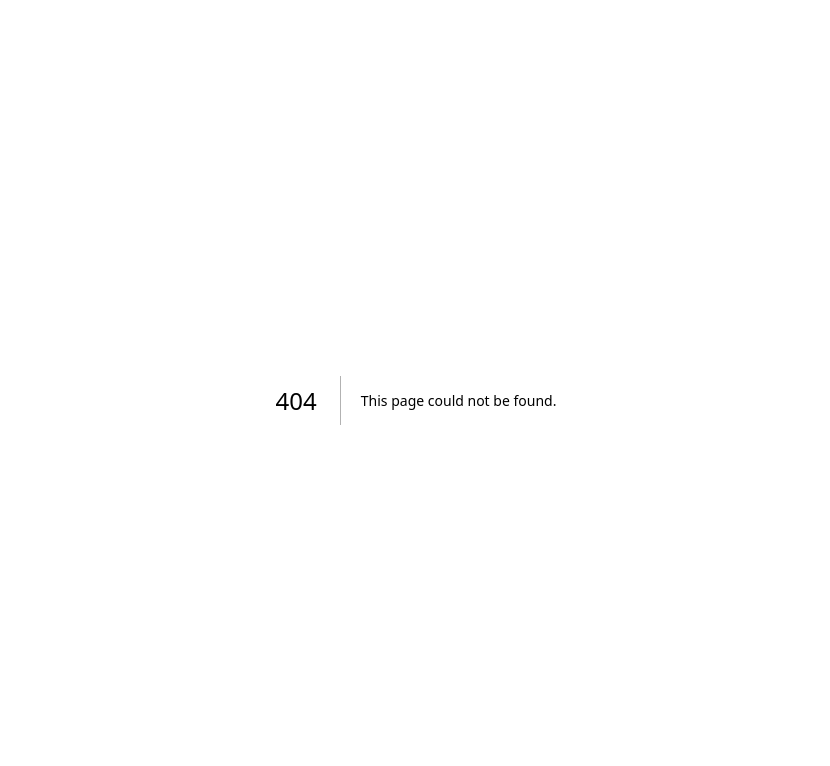
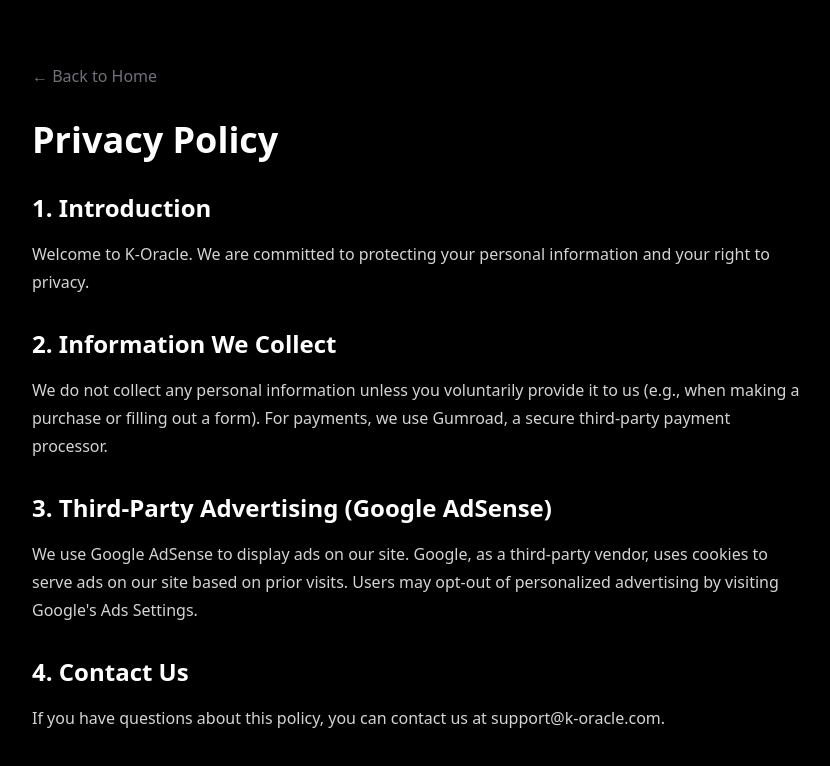
Before and after one commit to cwjung77-glitch/K-oracle, a Next.js app: page /privacy in a window 1280 px wide. Before the commit this address had no page. Shown: the top 766 px of the page, without its empty margins (224-1054 px from the left). Built offline with nearby package versions, Linux system fonts and the light colour scheme.

Commit message:
feat: add Privacy Policy, Terms, and Contact pages for AdSense approval

```diff
--- /dev/null
+++ b/src/app/contact/page.js
@@ -0,0 +1,23 @@
+import React from 'react';
+import Link from 'next/link';
+
+export const metadata = { title: 'Contact Us' };
+
+export default function ContactUsPage() {
+  return (
+    <div className="min-h-screen bg-black text-zinc-300 font-sans p-8 md:p-16">
+      <div className="max-w-3xl mx-auto">
+        <Link href="/" className="text-zinc-500 hover:text-white mb-8 inline-block transition-colors">&larr; Back to Home</Link>
+        <h1 className="text-4xl font-black text-white mb-8">Contact Us</h1>
+        <div className="prose prose-invert prose-zinc max-w-none">
+
+  <h2 className="text-2xl font-bold text-white mt-8 mb-4">Get in Touch</h2>
+  <p className="mb-4">If you have any questions, business inquiries, or feedback regarding your premium reports, please contact our support team.</p>
+  <p className="mb-4"><strong>Email:</strong> support@k-oracle.com</p>
+  <p className="mb-4">We aim to respond to all inquiries within 24-48 hours.</p>
+
+        </div>
+      </div>
+    </div>
+  );
+}
--- /dev/null
+++ b/src/app/privacy/page.js
@@ -0,0 +1,27 @@
+import React from 'react';
+import Link from 'next/link';
+
+export const metadata = { title: 'Privacy Policy' };
+
+export default function PrivacyPolicyPage() {
+  return (
+    <div className="min-h-screen bg-black text-zinc-300 font-sans p-8 md:p-16">
+      <div className="max-w-3xl mx-auto">
+        <Link href="/" className="text-zinc-500 hover:text-white mb-8 inline-block transition-colors">&larr; Back to Home</Link>
+        <h1 className="text-4xl font-black text-white mb-8">Privacy Policy</h1>
+        <div className="prose prose-invert prose-zinc max-w-none">
+
+  <h2 className="text-2xl font-bold text-white mt-8 mb-4">1. Introduction</h2>
+  <p className="mb-4">Welcome to K-Oracle. We are committed to protecting your personal information and your right to privacy.</p>
+  <h2 className="text-2xl font-bold text-white mt-8 mb-4">2. Information We Collect</h2>
+  <p className="mb-4">We do not collect any personal information unless you voluntarily provide it to us (e.g., when making a purchase or filling out a form). For payments, we use Gumroad, a secure third-party payment processor.</p>
+  <h2 className="text-2xl font-bold text-white mt-8 mb-4">3. Third-Party Advertising (Google AdSense)</h2>
+  <p className="mb-4">We use Google AdSense to display ads on our site. Google, as a third-party vendor, uses cookies to serve ads on our site based on prior visits. Users may opt-out of personalized advertising by visiting Google's Ads Settings.</p>
+  <h2 className="text-2xl font-bold text-white mt-8 mb-4">4. Contact Us</h2>
+  <p className="mb-4">If you have questions about this policy, you can contact us at support@k-oracle.com.</p>
+
+        </div>
+      </div>
+    </div>
+  );
+}
--- /dev/null
+++ b/src/app/terms/page.js
@@ -0,0 +1,25 @@
+import React from 'react';
+import Link from 'next/link';
+
+export const metadata = { title: 'Terms of Service' };
+
+export default function TermsofServicePage() {
+  return (
+    <div className="min-h-screen bg-black text-zinc-300 font-sans p-8 md:p-16">
+      <div className="max-w-3xl mx-auto">
+        <Link href="/" className="text-zinc-500 hover:text-white mb-8 inline-block transition-colors">&larr; Back to Home</Link>
+        <h1 className="text-4xl font-black text-white mb-8">Terms of Service</h1>
+        <div className="prose prose-invert prose-zinc max-w-none">
+
+  <h2 className="text-2xl font-bold text-white mt-8 mb-4">1. Acceptance of Terms</h2>
+  <p className="mb-4">By accessing K-Oracle, you agree to be bound by these Terms of Service.</p>
+  <h2 className="text-2xl font-bold text-white mt-8 mb-4">2. Disclaimer</h2>
+  <p className="mb-4">All fortune-telling, astrology (Saju), and beauty readings are for entertainment purposes only. They do not constitute medical, legal, or financial advice.</p>
+  <h2 className="text-2xl font-bold text-white mt-8 mb-4">3. Intellectual Property</h2>
+  <p className="mb-4">All content on this website is the property of K-Oracle and protected by copyright laws.</p>
+
+        </div>
+      </div>
+    </div>
+  );
+}
```
